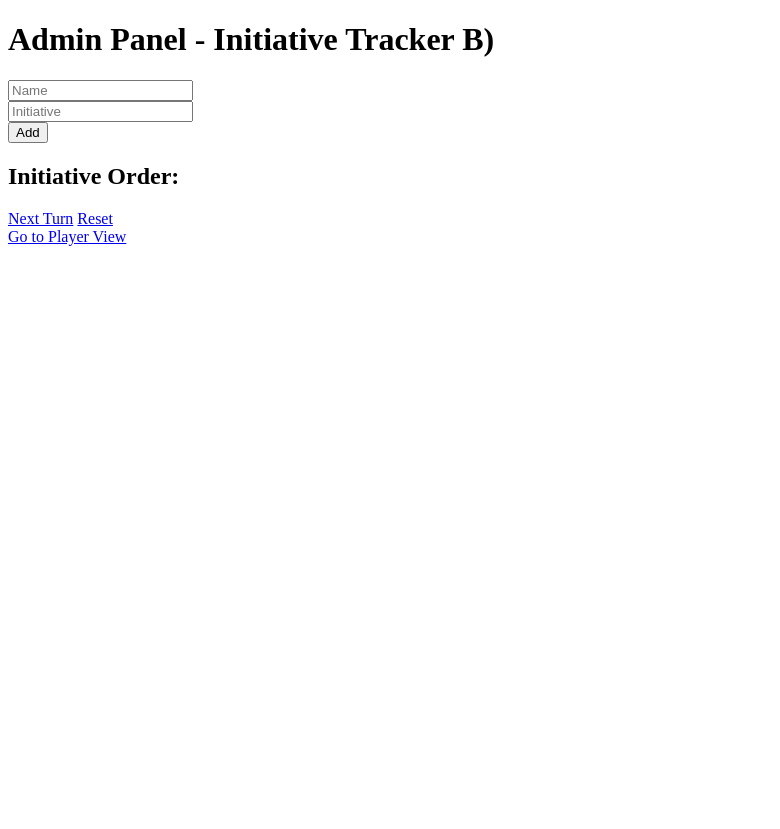
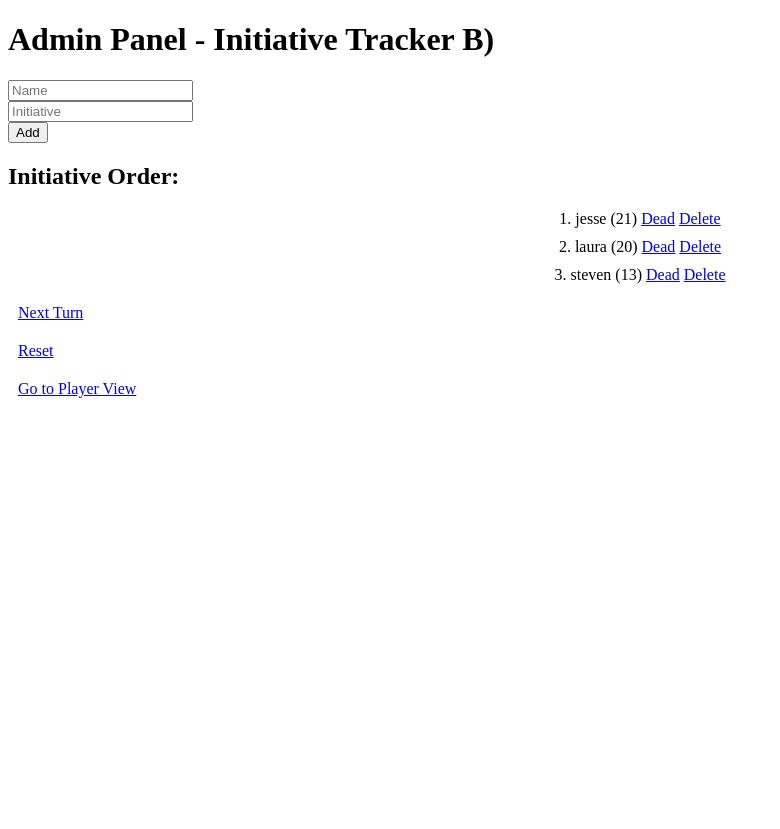
Before and after one commit to lkollmorgen/init-tracker, a Flask app: page /admin in a window 1280 px wide. Shown: the whole page, without its empty margins (0-780 px from the left). Before the commit the page ends 246 px from the top, so only its background shows below. Run offline with Flask 3, Linux system fonts and the light colour scheme.

Commit message:
added round counter, style updates

```diff
--- a/app.py
+++ b/app.py
@@ -7,6 +7,7 @@ app = Flask(__name__)
 #temp data store
 initiative_list = []
 current_turn = 0
+round_count = 1
 
 @app.route('/')
 def home():
@@ -15,7 +16,8 @@ def home():
 ###### json data helper functions
 def save_data():
 	with open(DATA_FILE, 'w') as f:
-			json.dump({'initiative_list': initiative_list, 'current_turn':current_turn},f)
+			json.dump({'initiative_list': initiative_list, 'current_turn':current_turn,
+								 'round_count':round_count},f)
 
 def load_data():
 	global initiative_list, current_turn
@@ -24,19 +26,21 @@ def load_data():
 				data = json.load(f)
 				initiative_list = data['initiative_list']
 				current_turn = data['current_turn']
+				round_count = data['round_count']
 	except FileNotFoundError:
 		initiative_list = []
 		current_turn = 0
+		round_count = 1
 
 @app.route('/player')
 def player_view():
 	load_data()
-	return render_template('player.html', initiative_list = initiative_list, current_turn = current_turn)
+	return render_template('player.html', initiative_list = initiative_list, current_turn = current_turn, round_count= round_count)
 
 @app.route('/admin')
 def admin_view():
 	load_data()
-	return render_template('admin.html', initiative_list=initiative_list, current_turn=current_turn)
+	return render_template('admin.html', initiative_list=initiative_list, current_turn=current_turn, round_count=round_count)
 
 @app.route('/add', methods=['POST'])
 def add():
@@ -51,9 +55,11 @@ def add():
 @app.route('/next')
 def next_turn():
 	load_data()
-	global current_turn
+	global current_turn, round_count
 	if initiative_list:
 		current_turn = (current_turn + 1) % len(initiative_list)
+		if current_turn == 0:
+			round_count += 1
 		save_data()
 	return redirect (url_for('admin_view'))
 
@@ -80,9 +86,10 @@ def delete(name):
 
 @app.route('/reset')
 def reset():
-	global initiative_list, current_turn
+	global initiative_list, current_turn, round_count
 	initiative_list = []
 	current_turn = 0
+	round_count = 1
 	return redirect(url_for('admin_view'))
 
 if __name__ == '__main__':
--- /dev/null
+++ b/initiative_data.json
@@ -0,0 +1 @@
+{"initiative_list": [{"name": "jesse", "initiative": 21, "status": "alive"}, {"name": "laura", "initiative": 20, "status": "alive"}, {"name": "steven", "initiative": 13, "status": "alive"}], "current_turn": 2, "round_count": 5}
--- a/static/styles.css
+++ b/static/styles.css
@@ -2,3 +2,14 @@
 		text-decoration: line-through;
 		color:gray;
 }
+
+ol {
+		list-style-position: inside;
+		padding: 0;
+		margin: 0 auto;
+		text-align: center;
+	}
+
+li {
+		margin: 10px 0;
+	}
--- a/templates/admin.html
+++ b/templates/admin.html
@@ -3,9 +3,11 @@
 <head>
 		<title>Initiative Tracker - Admin</title>
 		<link rel="stylesheet" type="text/css" href="{{ url_for('static', filename='styles.css') }}">
+		<meta name="viewport" content="width=device-width, initial-scale=1">
 </head>
 
-<body class="container my-4">
+<!-- <body class="container my-4"> -->
+ <body class="container my-4 d-flex flex-column justify-content-center align-items-center" style="min-height: 100vh;">
 		<h1>Admin Panel - Initiative Tracker B)</h1>
 
 		<form method="post" action="/add" class="mb-3">
@@ -44,13 +46,14 @@
 			{% endfor %}
 </ol>
 
-<div class="mt-3">
-		<a href="/next" class="btn btn-success">Next Turn</a>
-		<a href="/reset" class="btn btn-danger">Reset</a>
+<div class="mt-3" style="padding: 10px;">
+		<a href="/next" class="btn btn-success d-block mx-auto my-2">Next Turn</a>
 </div>
-
-<div class="mt-3">
-		<a href="/player" class="btn btn-secondary"> Go to Player View</a>
+<div class="mt-3" style="padding: 10px;">
+		<a href="/reset" class="btn btn-danger d-block mx-auto my-2">Reset</a>
+</div>
+<div class="mt-3" style="padding:10px;">
+		<a href="/player" class="btn btn-secondary d-block mx-auto my-2"> Go to Player View</a>
 </div>
 
 </body>
```
Also changed, not shown: templates/player.html (+11 -8 lines), 1 other file.
